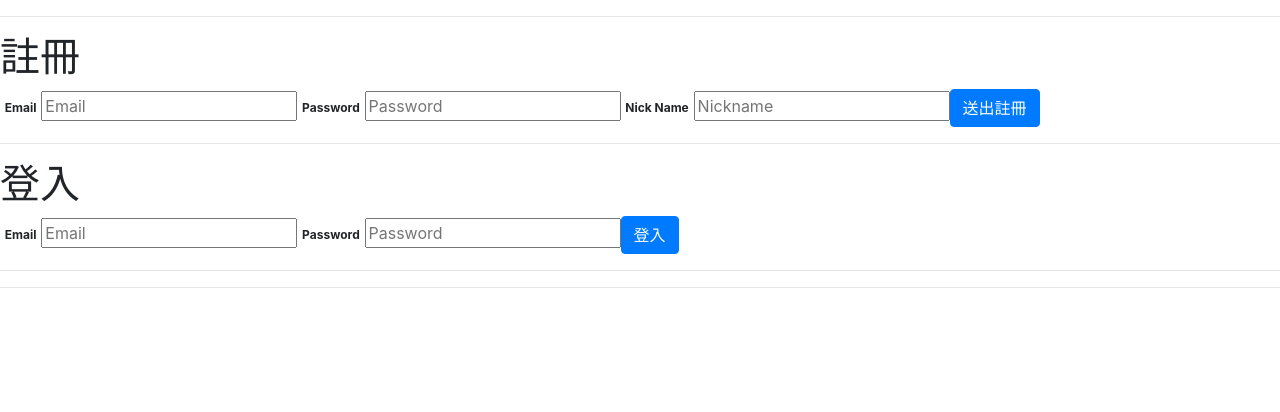
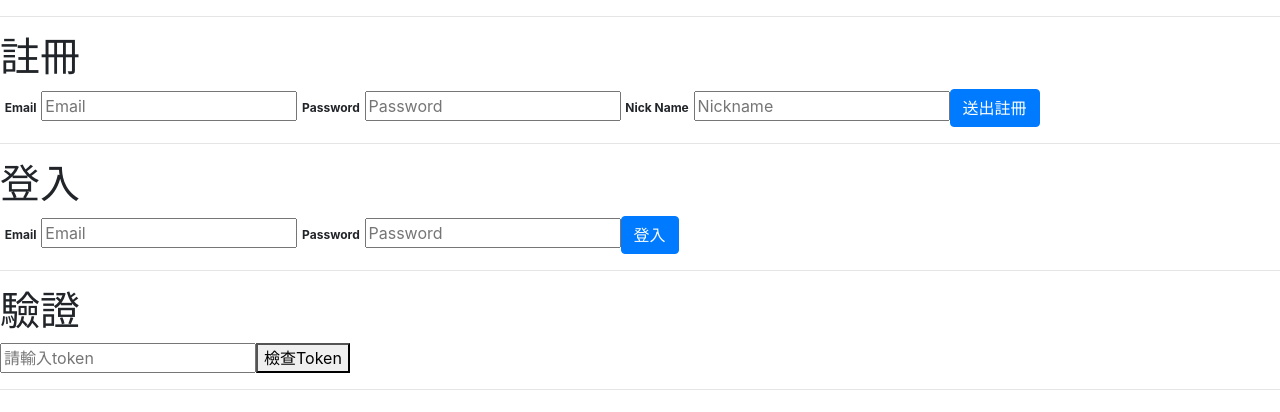
Before and after one commit to loverofan/_react_hw3, a React (Vite) app: page / in a window 1280 px wide. Shown: the top 412 px of the page. Built offline with nearby package versions, Linux system fonts and the light colour scheme.

Commit message:
Add check token part.

```diff
--- a/src/App.jsx
+++ b/src/App.jsx
@@ -9,6 +9,42 @@ function App() {
 
   const server = 'https://todolist-api.hexschool.io'; //壞惹? 0905
   // const server = 'https://todolist-api.hexschool.io/doc';
+  const [token, setToken] = useState('')
+  const [message, SetMessage] = useState('');
+
+
+
+  const handleChangeToken = (newToken) => {
+    return setToken(newToken)
+  }
+
+  const isTokenValid = async () => {
+
+    const tomorrow = new Date();
+    tomorrow.setDate(tomorrow.getDate() +1);
+    document.cookie = `hexschoolTodo=${token}; expires=${tomorrow.toUTCString()}`;
+    console.log(
+      document.cookie
+      .split('; ')
+      .find((row) => row.startsWith('hexschoolTodo')),
+    );
+
+    const checkOutAPI = `${server}/users/checkout`;
+
+    try {
+      const res = await axios.get(checkOutAPI, {
+        headers: {Authorization: token}
+      });
+      if (res.data.status == true) {
+        const successMessage = `驗證成功, UID: ${res.data.uid}`;
+        SetMessage(successMessage);
+      }
+      console.log(res);
+    } catch (error) {
+      const errorMessage = `驗證失敗, 詳細訊息: ${error.message}`;
+      SetMessage(errorMessage)
+    }
+  }
 
   return (
     <>
@@ -17,8 +53,12 @@ function App() {
         <SignUp server={server} />
       </div>
       <hr />
-        <SignIn server={server} />
+        <SignIn server={server} onChangeToken={handleChangeToken} />
       <hr />
+        <h1>驗證</h1>
+        <input value={token} placeholder='請輸入token' onChange={(e) => setToken(e.target.value)}/>
+        <button onClick={isTokenValid}>檢查Token</button>
+        <p>{message}</p>
       <hr />
 
     </>
--- a/src/components/SignIn.jsx
+++ b/src/components/SignIn.jsx
@@ -4,7 +4,7 @@ import axios from 'axios';
 import PropTypes from 'prop-types';
 import { useState } from 'react';
 
-function SignIn({server}) {
+function SignIn({server, onChangeToken}) {
 
     const [email, setEmail] = useState('');
     const [password, setPassword] = useState('');
@@ -18,7 +18,6 @@ function SignIn({server}) {
 
     const signIn = async () => {
         try {
-            console.log('Try to sign in');
             const res = await axios.post((signInAPI), {
                 email,
                 password
@@ -29,6 +28,8 @@ function SignIn({server}) {
             SetMessage(successMessage);
             console.log(successMessage);
             setHasSignIn(true);
+
+            onChangeToken(token);
 
         } catch (error) {
           console.warn(error.response.data); // check error in console
@@ -57,7 +58,8 @@ function SignIn({server}) {
 
 
 SignIn.propTypes = {
-    server: PropTypes.string
+    server: PropTypes.string,
+    onChangeToken: PropTypes.func
 }
 
 
```
